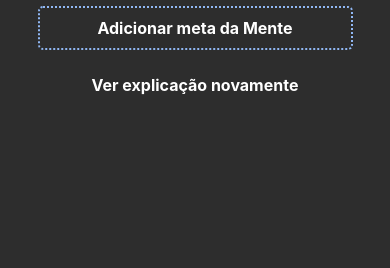
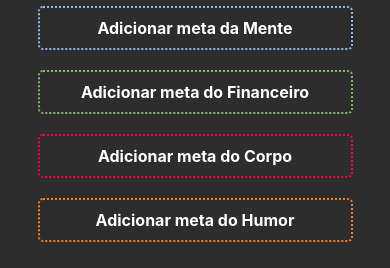
Before and after one commit to dtaccola/onebitlife, a React Native app: screen /Home in a window 390 px wide. Shown: the part 573-841 px from the top of the page. Built offline with nearby package versions, Linux system fonts and the light colour scheme.

Commit message:
edição e criação dos hábitos

```diff
--- a/src/Components/Home/EditHabit/index.jsx
+++ b/src/Components/Home/EditHabit/index.jsx
@@ -0,0 +1,57 @@
+import React from "react";
+import { StyleSheet, Text, TouchableOpacity, View } from "react-native";
+
+export default function ({ habit, frequency, habitArea, checkColor }) {
+    function handleEdit() {
+        console.log("botao de editar")
+    }
+
+    function handleCheck() {
+        console.log("botao de check do ${habitArea}");
+    }
+
+    return (
+        <TouchableOpacity
+            activeOpacity={0.9}
+            style={styles.button}
+            onPress={handleEdit}
+        >
+            <View style={styles.habitText}>
+                <Text style={styles.habitTitle}> {habit} </Text>
+                <Text style={styles.habitFrequency}> {frequency} </Text>
+            </View>
+            <TouchableOpacity
+                style={[styles.check, { borderColor: checkColor }]}
+                onPress={handleCheck}
+            />
+        </TouchableOpacity>
+
+    )
+}
+
+const styles = StyleSheet.create({
+    button: {
+        backgroundColor: "#151515",
+        borderRadius: 5,
+        width: 320,
+        marginVertical: 10,
+        paddingVertical: 10,
+        paddingHorizontal: 20,
+        flexDirection: "row",
+        alignItems: "center",
+        justifyContent: "space-between",
+    },
+    habitTitle: {
+        color: "white",
+        fontWeight: "bold",
+    },
+    habitFrequency: {
+        color: "white",
+    },
+    check: {
+        width: 20,
+        height: 20,
+        borderWidth: 1,
+        borderRadius: 10,
+    },
+});
--- a/src/Pages/Home/index.jsx
+++ b/src/Pages/Home/index.jsx
@@ -6,6 +6,7 @@ import { View, ScrollView, Text, StyleSheet } from "react-native";
 import LifeStatus from "../../Components/Common/LifeStatus"
 import StatusBar from "../../Components/Home/StatusBar";
 import CreateHabit from "../../Components/Home/CreateHabit";
+import EditHabit from "../../Components/Home/EditHabit";
 
 export default function Home() {
     const navigation = useNavigation();
@@ -26,7 +27,54 @@ export default function Home() {
 
                     <LifeStatus />
                     <StatusBar />
-                    <CreateHabit habitArea="Mente" borderColor="#90B7F3" />
+
+                    {mindHabit ? (
+                        <EditHabit
+                            habit={mindHabit?.habitName}
+                            frequency={`${mindHabit?.habitTime} - ${mindHabit?.habitFrequency}`}
+                            habitArea={mindHabit?.habitArea}
+                            checkColor="#90B7F3"
+                        />
+                    ) : (
+
+                        <CreateHabit habitArea="Mente" borderColor="#90B7F3" />
+                    )}
+
+                    {moneyHabit ? (
+                        <EditHabit
+                            habit={moneyHabit?.habitName}
+                            frequency={`${moneyHabit?.habitTime} - ${moneyHabit?.habitFrequency}`}
+                            habitArea={moneyHabit?.habitArea}
+                            checkColor="#85BB65"
+                        />
+                    ) : (
+
+                        <CreateHabit habitArea="Financeiro" borderColor="#85BB65" />
+                    )}
+
+                    {bodyHabit ? (
+                        <EditHabit
+                            habit={bodyHabit?.habitName}
+                            frequency={`${bodyHabit?.habitTime} - ${bodyHabit?.habitFrequency}`}
+                            habitArea={bodyHabit?.habitArea}
+                            checkColor="#FF0044"
+                        />
+                    ) : (
+
+                        <CreateHabit habitArea="Corpo" borderColor="#FF0044" />
+                    )}
+
+                    {funHabit ? (
+                        <EditHabit
+                            habit={funHabit?.habitName}
+                            frequency={`${funHabit?.habitTime} - ${funHabit?.habitFrequency}`}
+                            habitArea={funHabit?.habitArea}
+                            checkColor="#FE7F23"
+                        />
+                    ) : (
+
+                        <CreateHabit habitArea="Humor" borderColor="#FE7F23" />
+                    )}
                 </View>
                 <Text
                     style={styles.explanationText}
```
